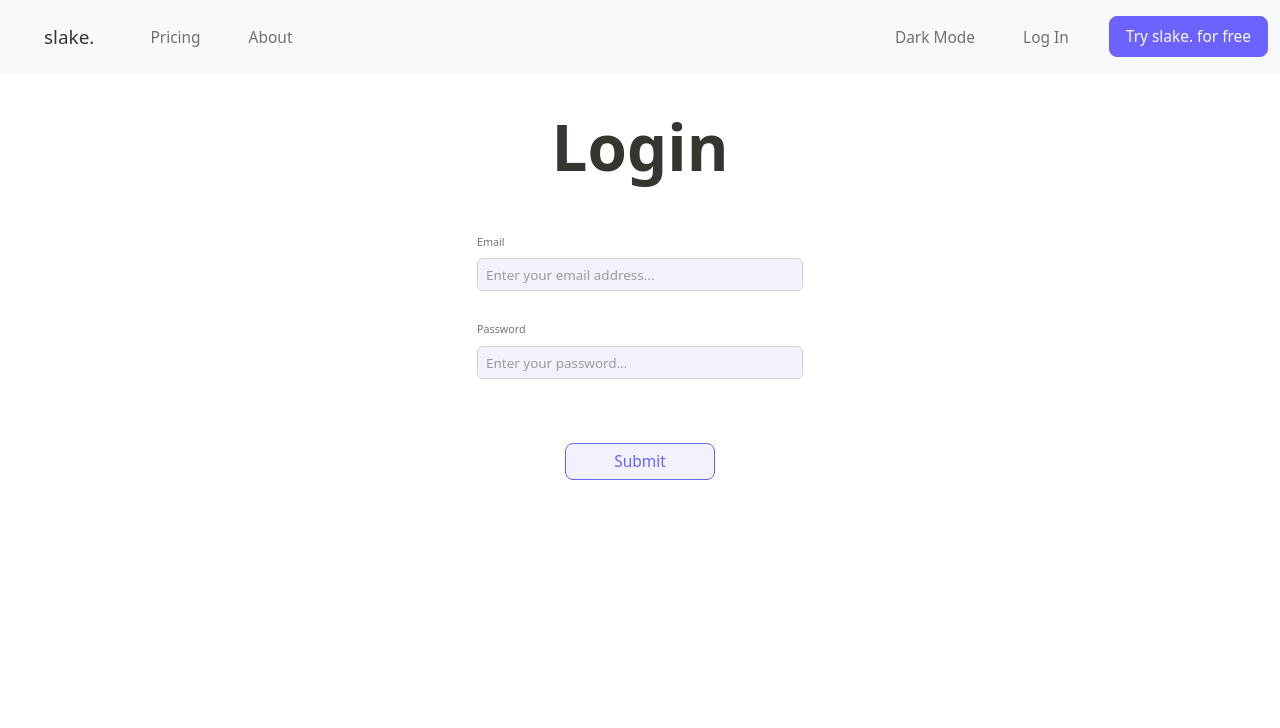
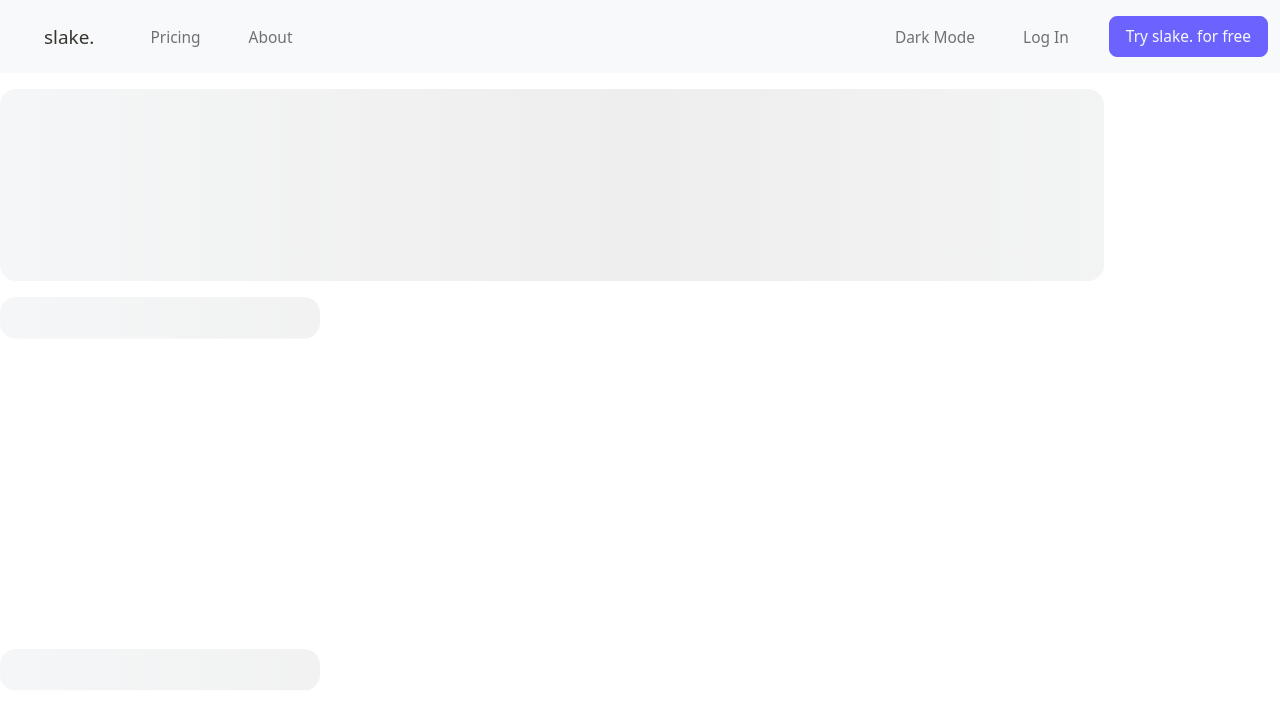
Before and after one commit to 3Ryuusei3/slake._client, a React (Create React App) app: page /notes in a window 1280 px wide. Before the commit this address led to /login. Shown: the top 728 px of the page. Built offline with nearby package versions, Linux system fonts and the light colour scheme; no server answers.

Commit message:
Fix bug with private routes and redirect

```diff
--- a/src/pages/LoginPage/LoginPage.jsx
+++ b/src/pages/LoginPage/LoginPage.jsx
@@ -1,5 +1,5 @@
 import { useContext } from "react"
-import { Container, Row, Col, Navbar } from "react-bootstrap"
+import { Container, Row, Col } from "react-bootstrap"
 import { Navigate } from "react-router-dom"
 import { AuthContext } from "../../context/auth.context"
 import LoginForm from "./../../components/LoginForm/LoginForm"
--- a/src/routes/PrivateRoute.jsx
+++ b/src/routes/PrivateRoute.jsx
@@ -16,13 +16,14 @@ const PrivateRoute = () => {
 		</ContentLoader>
 	)
 
+	if (isLoading) {
+		return <HeaderSkeleton />
+	}
+
 	if (!user) {
 		return <Navigate to="/login" />
 	}
 
-	if (isLoading) {
-		return <HeaderSkeleton />
-	}
 
 
 	return <Outlet />
```
